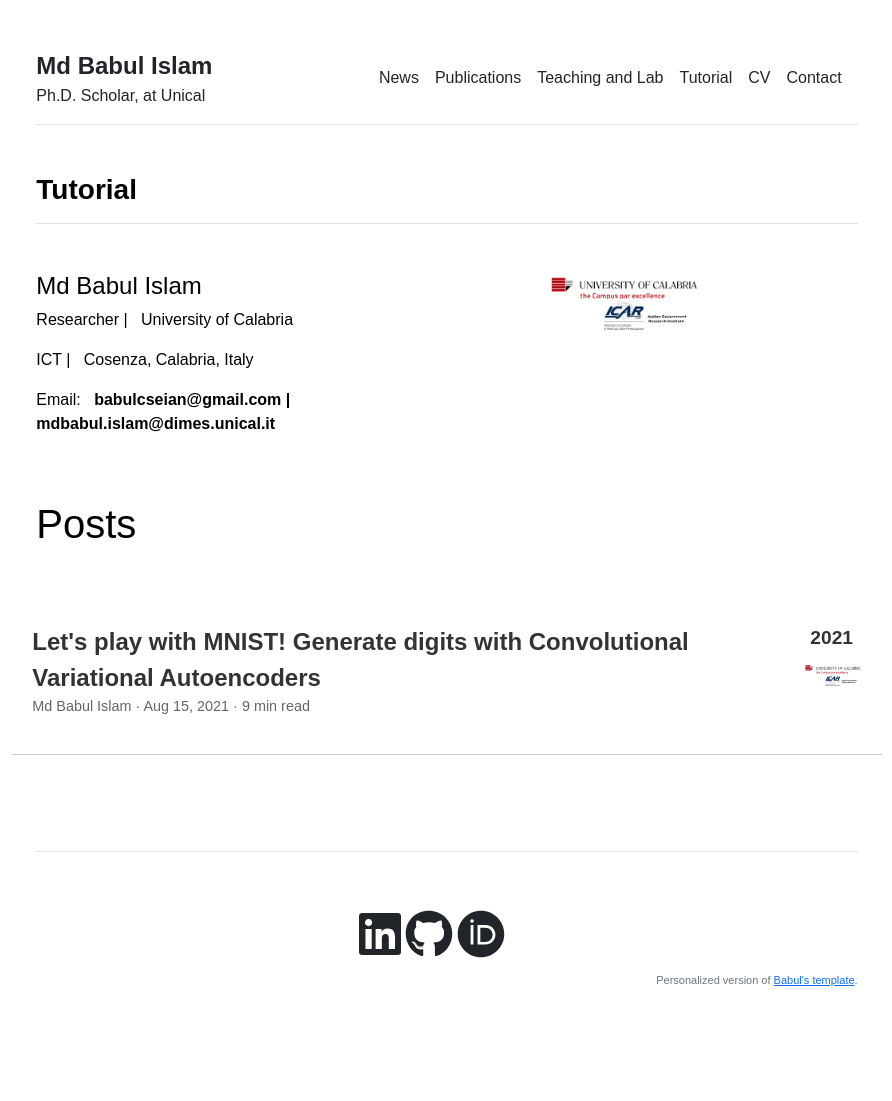
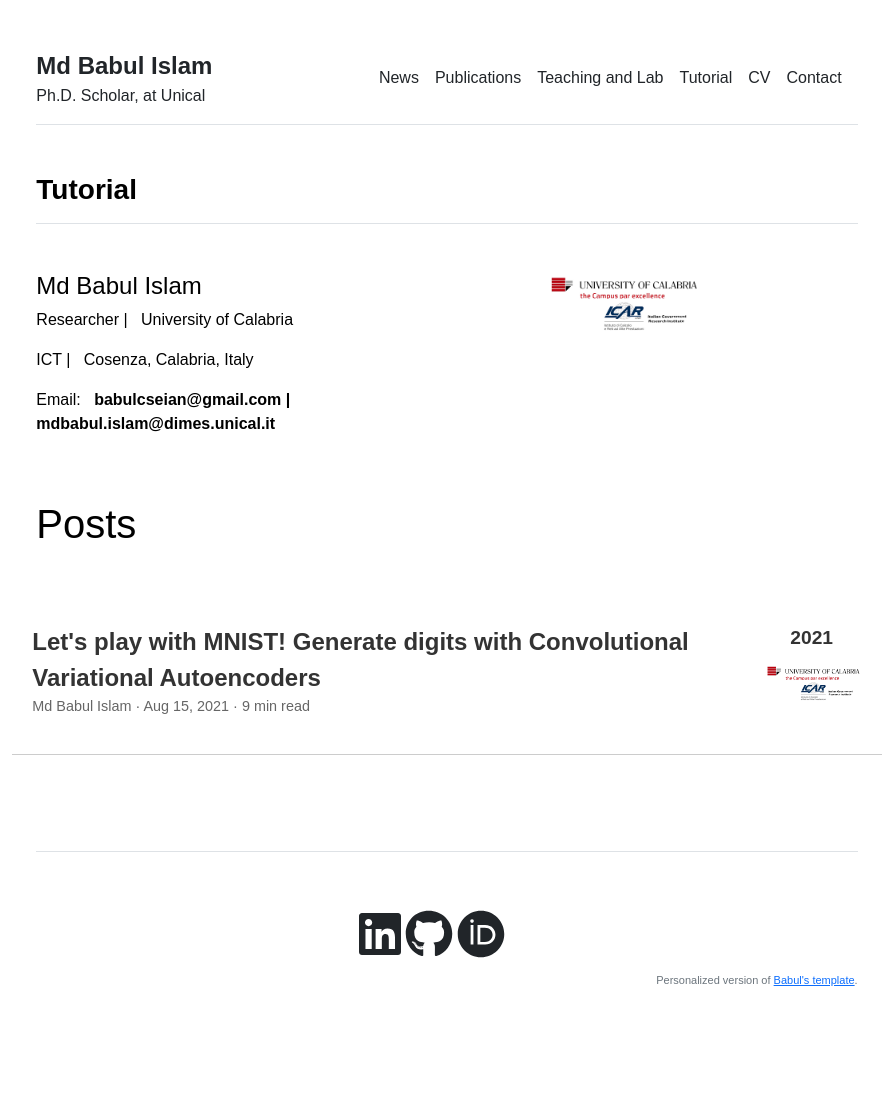
Before and after one commit to babulcseian/babulcseian.github.io, a Jekyll site: the page built from Tutorial.md, in a window 1280 px wide. Shown: the whole page, without its empty margins (193-1085 px from the left). Built offline with Jekyll 4.4.1, drawn with Linux system fonts in a browser that asks for light colours; a style sheet for code colours, icons or effects is not loaded.

Commit message:
Update Tutorial.html

```diff
--- a/_includes/Tutorial.html
+++ b/_includes/Tutorial.html
@@ -65,7 +65,7 @@
             align-items: center;
         }
         .post-image {
-            max-width: 60px;
+            max-width: 100px;
             margin-top: 10px;
         }
     </style>
```
